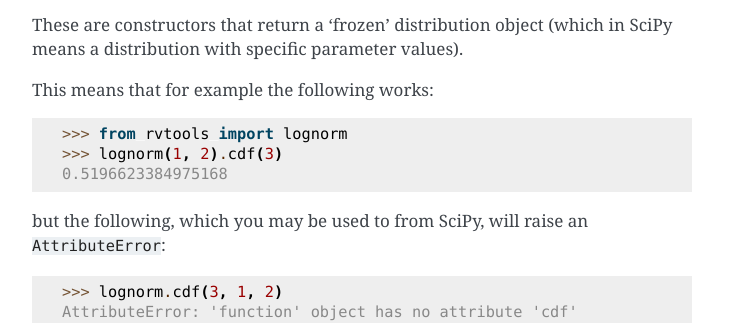
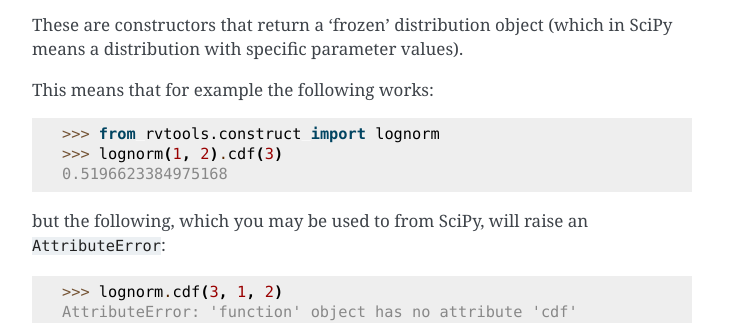
Before and after one commit to tadamcz/rvtools, a Sphinx documentation site: the page built from docs/rvtools.construct.rst, in a window 1280 px wide, cut to the strip 300-1099 px from the top of the page. Shown: the top 323 px of the strip, without its empty margins (388-1141 px from the left). Built offline with Sphinx 7.4.7, drawn with Linux system fonts in a browser that asks for light colours.

Commit message:
fix error in docs

```diff
--- a/docs/rvtools.construct.rst
+++ b/docs/rvtools.construct.rst
@@ -21,7 +21,7 @@ These are constructors that return a 'frozen' distribution object (which in SciP
 
 This means that for example the following works:
 
->>> from rvtools import lognorm
+>>> from rvtools.construct import lognorm
 >>> lognorm(1, 2).cdf(3)
 0.5196623384975168
 
```
